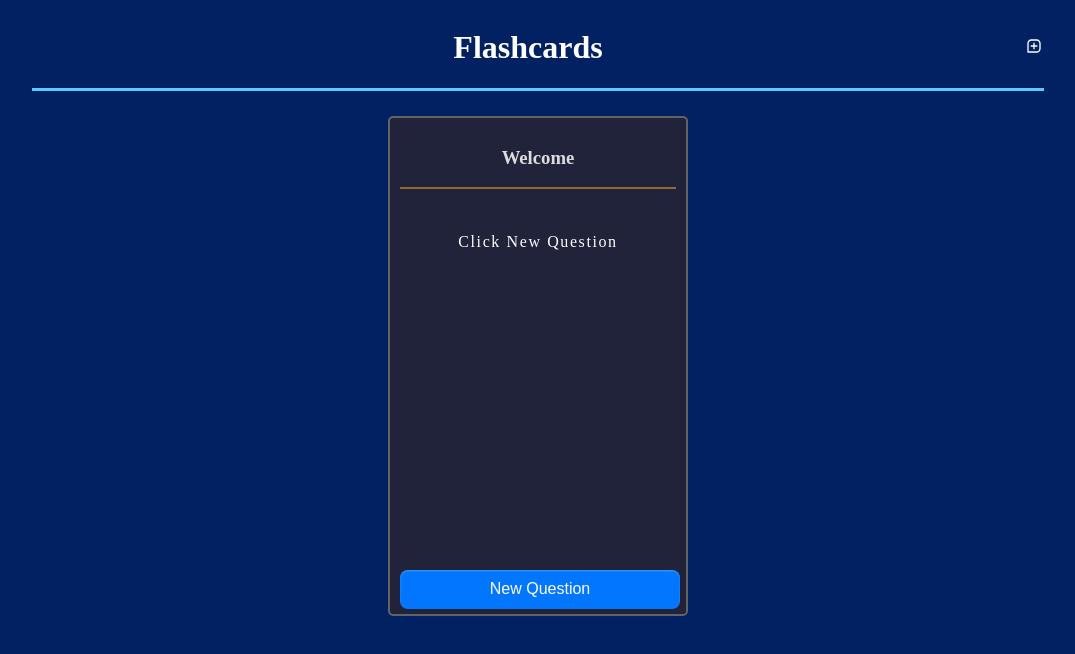
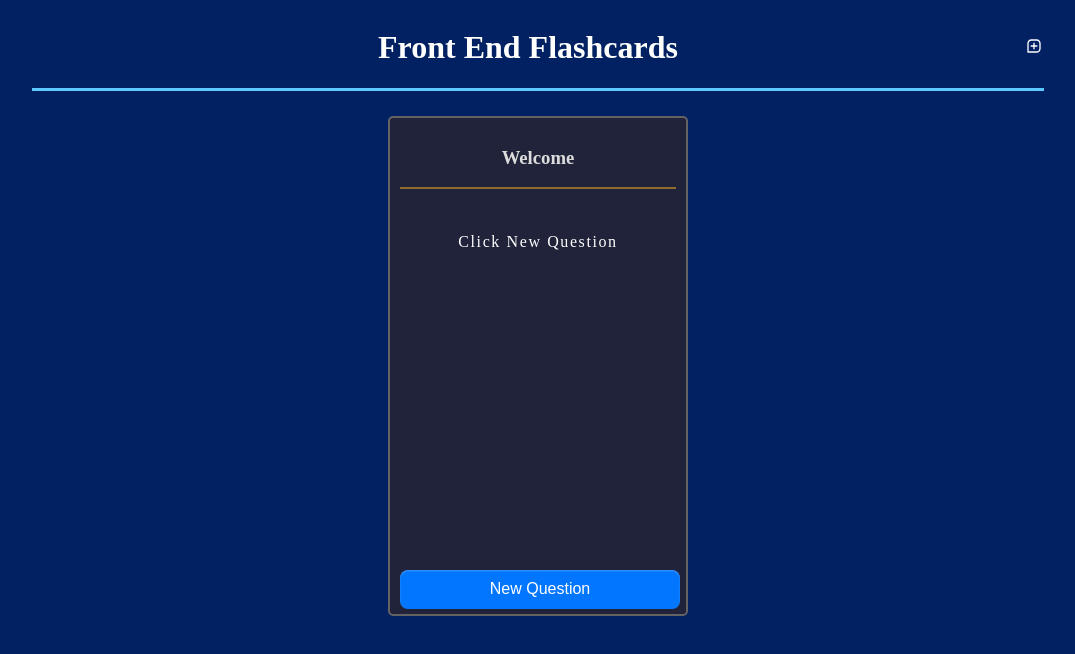
Before and after one commit to patricksperanza/mern-flashcards-front-end, a React (Vite) app: page / in a window 1280 px wide. Shown: the top 654 px of the page, without its empty margins (102-1177 px from the left). Built offline with nearby package versions, Linux system fonts and the light colour scheme; no server answers.

Commit message:
update header title

```diff
--- a/src/Header.jsx
+++ b/src/Header.jsx
@@ -8,7 +8,7 @@ const Header = () => {
   return (
     <div className="header">
       <div className="invisible"></div>
-      <h1>Flashcards</h1>
+      <h1>Front End Flashcards</h1>
       <Link to={"add"}>
         <BiMessageSquareAdd className="add-button" />
       </Link>
```
